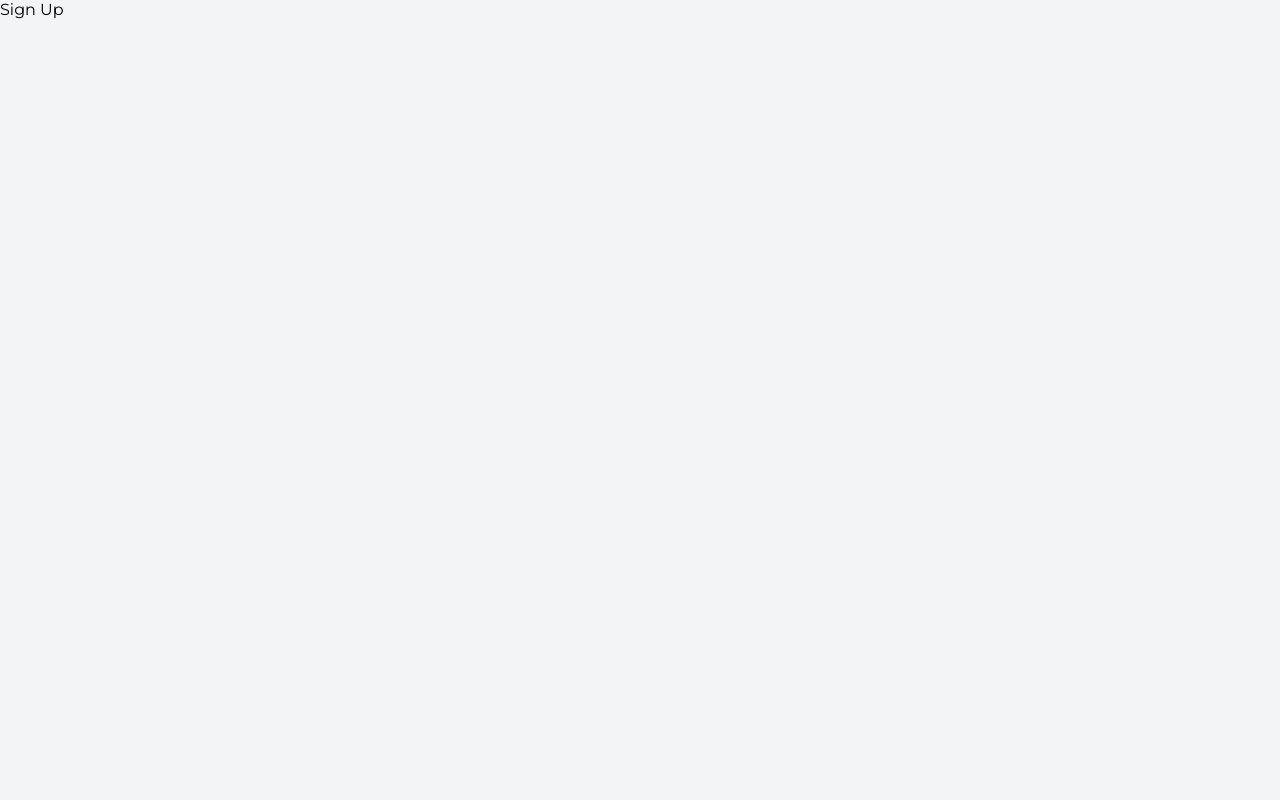
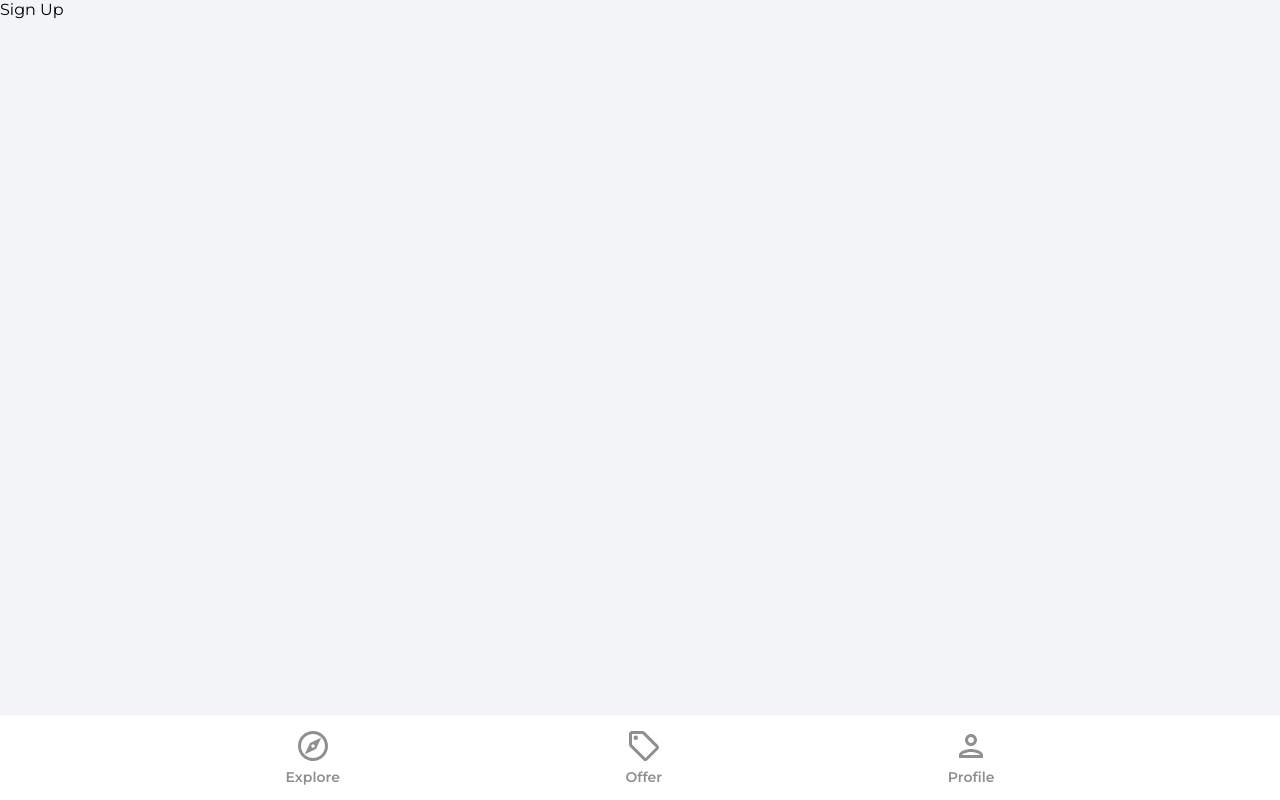
Before and after one commit to PhilippeMallari/house-marketplace, a React (Create React App) app: page /sign-up in a window 1280 px wide. Built offline with nearby package versions, Linux system fonts and the light colour scheme.

Commit message:
added navbar

```diff
--- a/src/App.js
+++ b/src/App.js
@@ -1,4 +1,5 @@
 import { BrowserRouter as Router, Routes, Route } from "react-router-dom";
+import Navbar from "./components/Navbar";
 import Explore from './pages/Explore'
 import ForgotPassword from './pages/ForgotPassword'
 import Offers from './pages/Offers'
@@ -19,8 +20,8 @@
           <Route path='/sign-in' element={<SignIn />} />
           <Route path='/sign-up' element={<SignUp />} />
         </Routes>
+        <Navbar />
       </Router>
-      {/* Navbar */}
     </>
   );
 }
--- /dev/null
+++ b/src/components/Navbar.jsx
@@ -0,0 +1,58 @@
+import React from 'react'
+import { useNavigate, useLocation } from 'react-router-dom'
+import {ReactComponent as OfferIcon} from '../assets/svg/localOfferIcon.svg'
+import {ReactComponent as ExploreIcon} from '../assets/svg/exploreIcon.svg'
+import {ReactComponent as PersonOutlineIcon} from '../assets/svg/personOutlineIcon.svg'
+
+
+
+export default function Navbar() {
+
+    const navigate = useNavigate()
+    const location = useLocation()
+
+    const pathMatchRoute = (route) => {
+        if(route === location.pathname) {
+            return true
+        }
+    }
+
+    return (
+        <footer className="navbar">
+            <nav className="navbarNav">
+                <ul className="navbarListItems">
+                    <li className="navbarListItem" onClick={() => navigate('/')}>
+                        <ExploreIcon fill={pathMatchRoute('/') ? '#2c2c2c' : '#8f8f8f'} width='36px' height='36px' />
+                        <p
+                            className={
+                                pathMatchRoute('/')
+                                ? 'navbarListItemNameActive'
+                                : 'navbarListItemName'
+                            }
+                        >Explore</p>
+                    </li>
+                    <li className="navbarListItem" onClick={() => navigate('/offers')}>
+                        <OfferIcon fill={pathMatchRoute('/offers') ? '#2c2c2c' : '#8f8f8f'} width='36px' height='36px' />
+                        <p
+                            className={
+                                pathMatchRoute('/offer')
+                                ? 'navbarListItemNameActive'
+                                : 'navbarListItemName'
+                            }
+                        >Offer</p>
+                    </li>
+                    <li className="navbarListItem" onClick={() => navigate('/profile')}>
+                        <PersonOutlineIcon fill={pathMatchRoute('/profile') ? '#2c2c2c' : '#8f8f8f'} width='36px' height='36px' />
+                        <p
+                            className={
+                                pathMatchRoute('/profile')
+                                ? 'navbarListItemNameActive'
+                                : 'navbarListItemName'
+                            }
+                        >Profile</p>
+                    </li>
+                </ul>
+            </nav>
+        </footer>
+    )
+}
```
